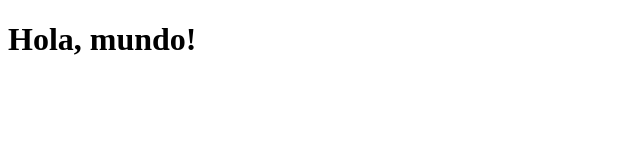
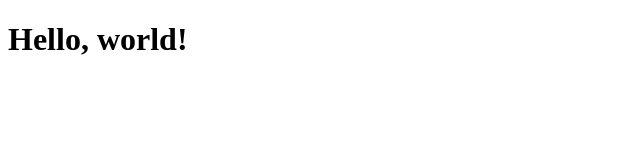
Before and after one commit to azulat/cicd, a React (Vite) app: page / in a window 1280 px wide. Shown: the top 160 px of the page, without its empty margins (0-640 px from the left). Built offline with nearby package versions, Linux system fonts and the light colour scheme.

Commit message:
hello, world

```diff
--- a/src/App.jsx
+++ b/src/App.jsx
@@ -3,7 +3,7 @@ import React from 'react';
 function App() {
   return (
     <div>
-      <h1>Hola, mundo!</h1>
+      <h1>Hello, world!</h1>
     </div>
   );
 }
```
